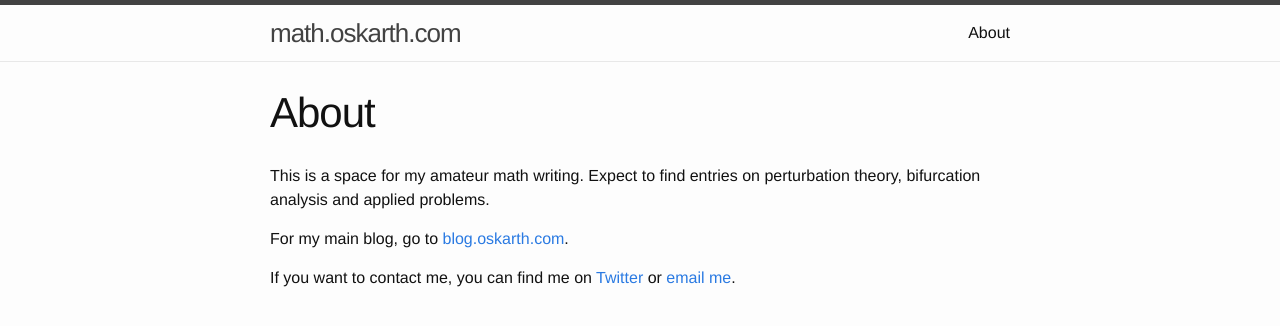
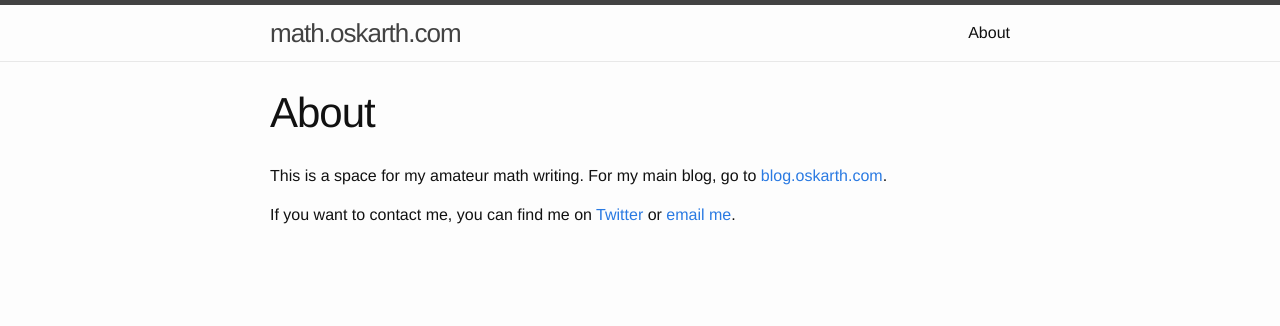
Before and after one commit to oskarth/math, a Jekyll site: the page built from about.md, in a window 1280 px wide. Shown: the top 326 px of the page. Built offline with Jekyll 4.4.1, drawn with Linux system fonts in a browser that asks for light colours.

Commit message:
barebones

```diff
--- a/about.md
+++ b/about.md
@@ -4,9 +4,7 @@ title: About
 permalink: /about/
 ---
 
-This is a space for my amateur math writing. Expect to find entries on perturbation theory, bifurcation analysis and applied problems.
-
-For my main blog, go to [blog.oskarth.com](http://blog.oskarth.com).
+This is a space for my amateur math writing. For my main blog, go to [blog.oskarth.com](http://blog.oskarth.com).
 
 If you want to contact me, you can find me on
 [Twitter](http://twitter.com/oskarth) or [email me](mailto:me@oskarth.com).
--- a/index.html
+++ b/index.html
@@ -4,7 +4,7 @@ layout: default
 
 <div class="home">
 
-  <h1 class="page-heading">Posts</h1>
+<!--  <h1 class="page-heading">Posts</h1> -->
 
   <ul class="post-list">
     {% for post in site.posts %}
@@ -19,6 +19,7 @@ layout: default
     {% endfor %}
   </ul>
 
-  <p class="rss-subscribe">subscribe <a href="{{ "/feed.xml" | prepend: site.baseurl }}">via RSS</a></p>
+<!--  <p class="rss-subscribe">subscribe <a href="{{ "/feed.xml" | prepend: site.baseurl }}">via RSS</a></p>
+-->
 
 </div>
```
